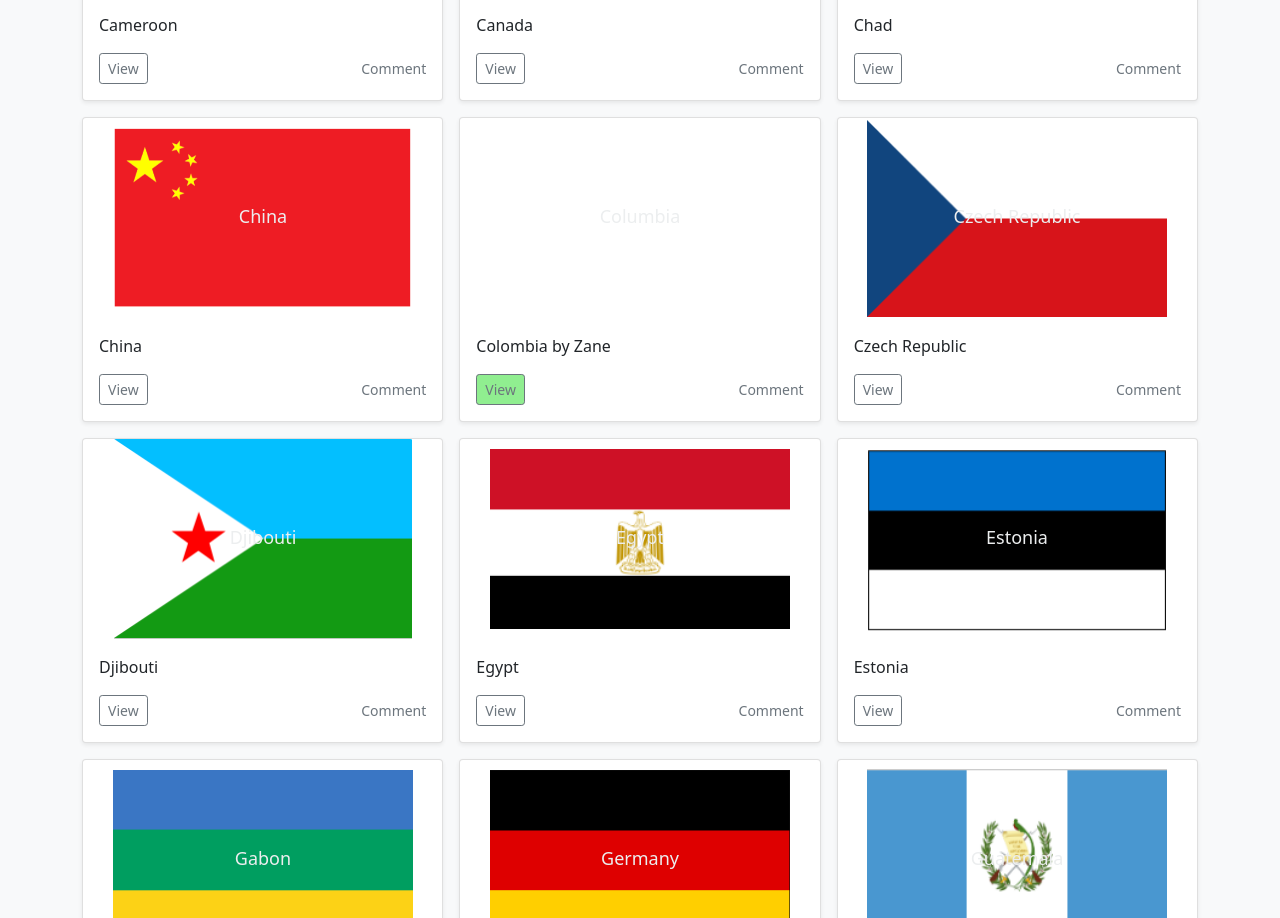
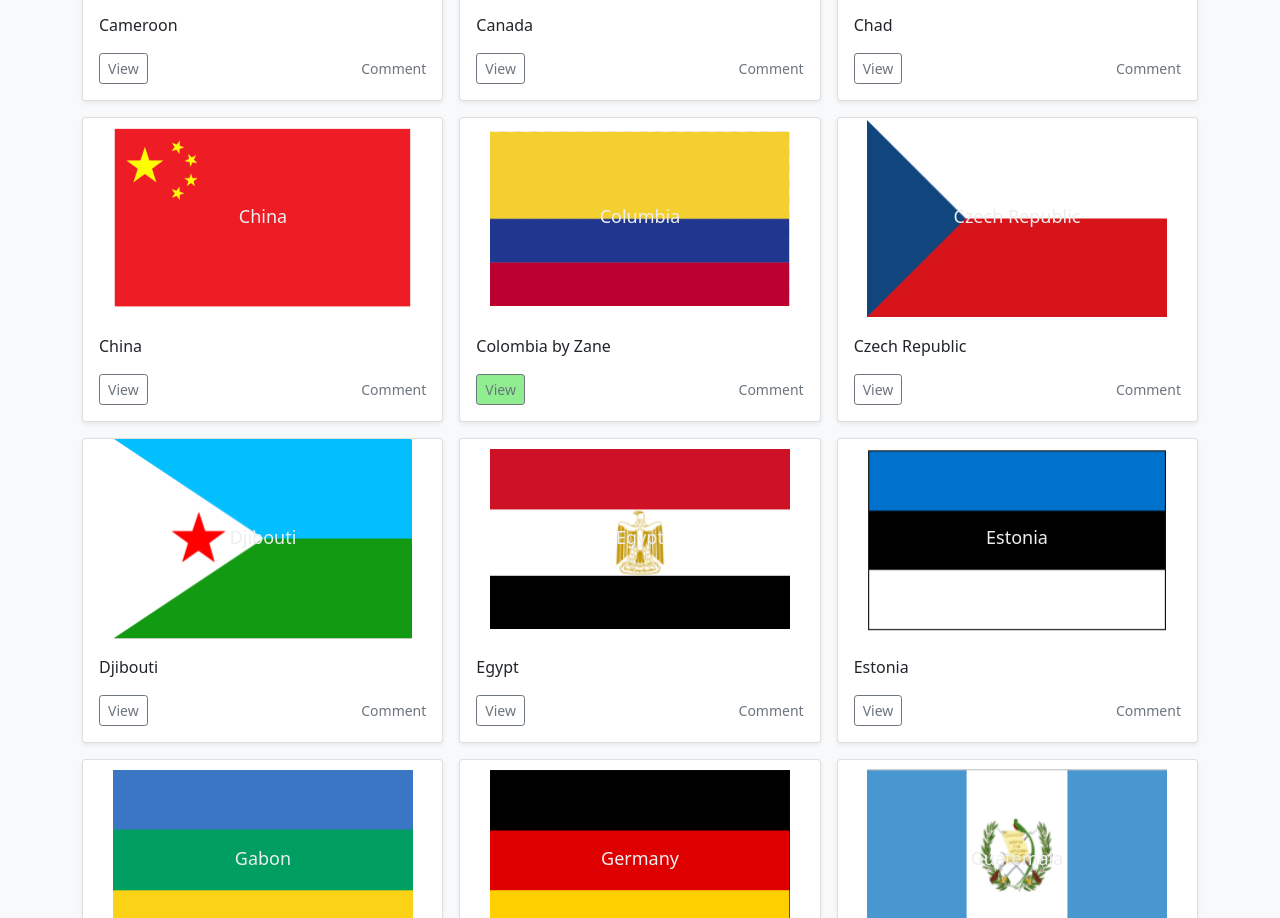
Before and after one commit to Westfield-Codes/flags-of-world, a plain HTML site: page index.html in a window 1280 px wide. Shown: the part 2337-3255 px from the top of the page. Drawn offline with nearby package versions, Linux system fonts and the light colour scheme.

Commit message:
Update style.css

```diff
--- a/style.css
+++ b/style.css
@@ -46,6 +46,7 @@ svg {
 #canada {background-image:url(images/canada.png);}
 #chad {background-image:url(images/chad.png);}
 #china {background-image:url(images/china.png);}
+#colombia {background-image:url(images/colombia.png);}
 #czech {background-image:url(images/czech.png);}
 #djibouti {background-image:url(images/djibouti.png);}
 #egypt {background-image:url(images/egypt.png);}
```
